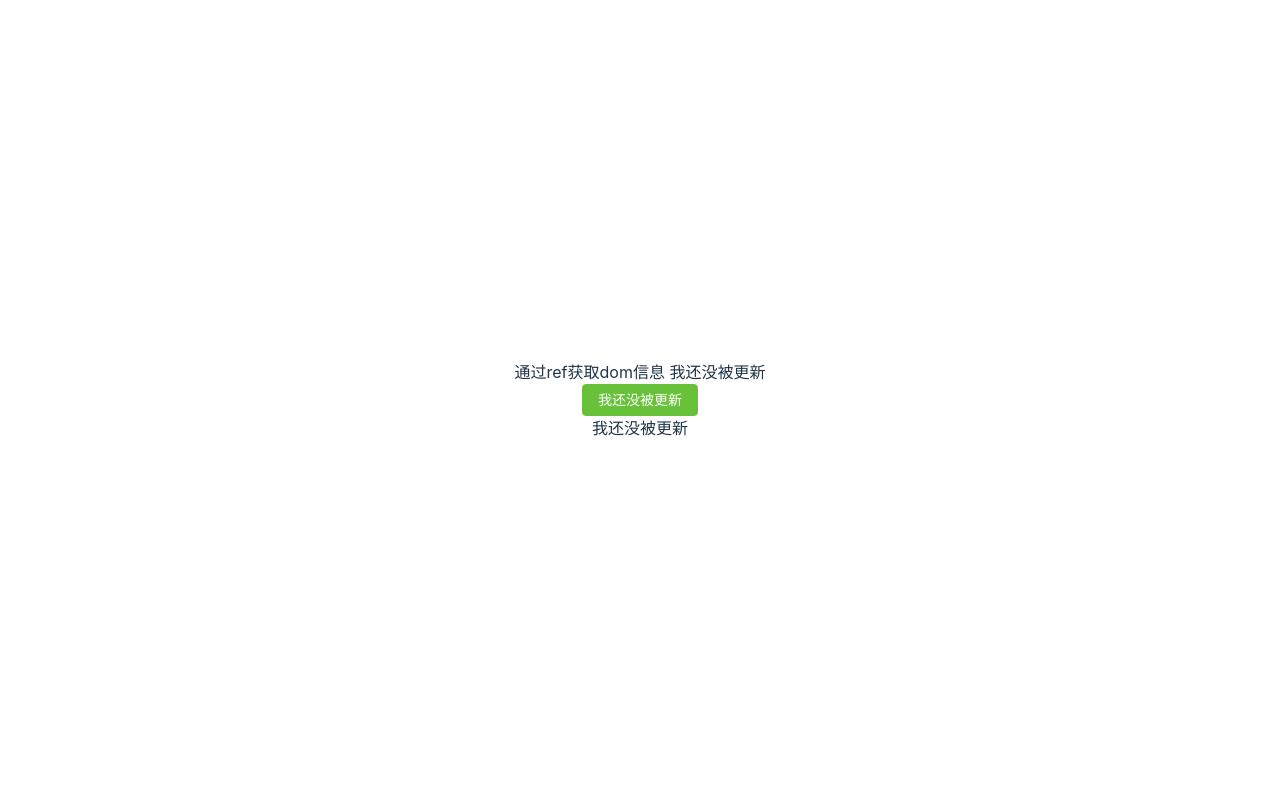
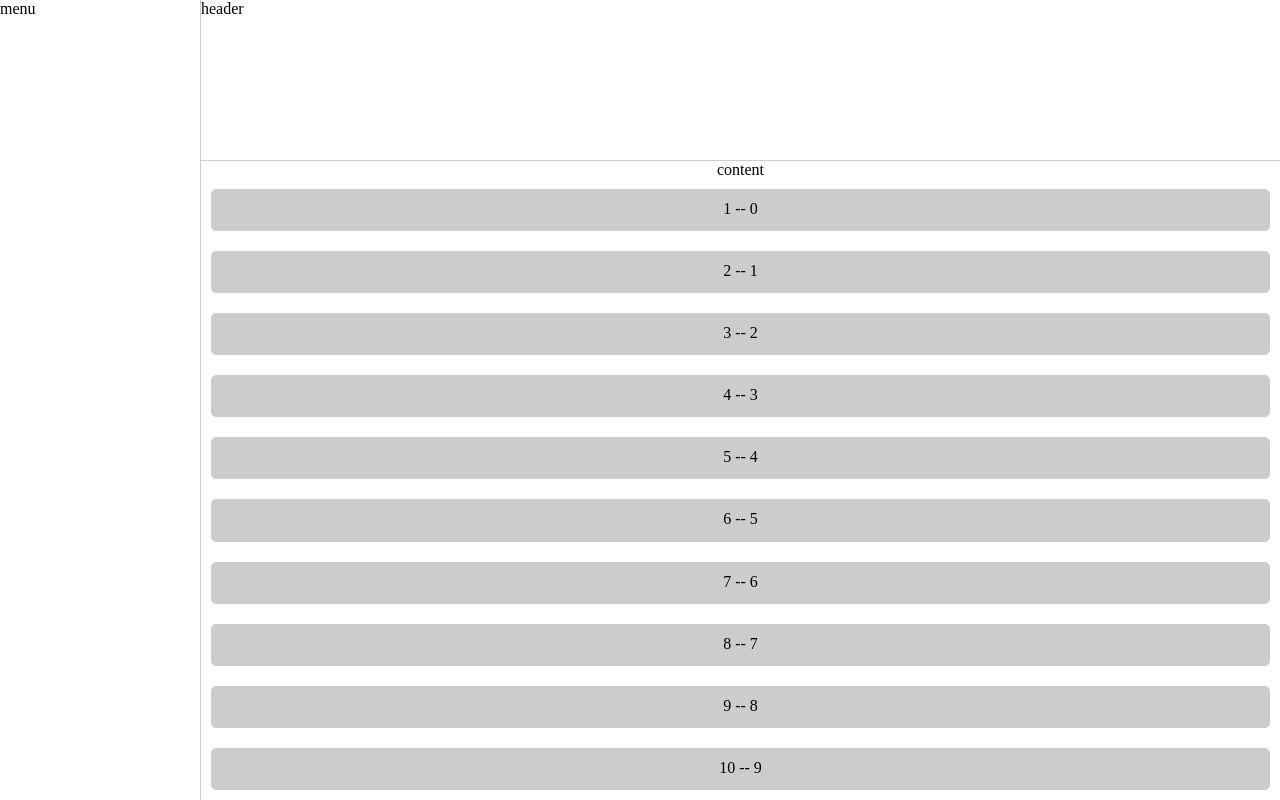
Before and after one commit to rystarts/vue3-learn, a Vue app: page / in a window 1280 px wide. Built offline with nearby package versions, Linux system fonts and the light colour scheme.

Commit message:
learn#230427 Layout

```diff
--- a/package.json
+++ b/package.json
@@ -10,6 +10,7 @@
   },
   "dependencies": {
     "element-plus": "^2.3.4",
+    "sass": "^1.62.1",
     "vue": "^3.2.47"
   },
   "devDependencies": {
--- a/src/App.vue
+++ b/src/App.vue
@@ -1,16 +1,18 @@
 <template>
-  <div>
-    <Life></Life>
-  </div>
+  <Layout></Layout>
 </template>
 
 <script setup lang='ts'>
   // import RefDemo from './components/1-Ref.vue';
   // import ReactiveDemo from './components/2-reactive.vue';
   // import ShoppingDemo from './components/3-shopping.vue';
-  import Life from './components/4-life.vue';
+  // import Life from './components/4-life.vue';
+  import Layout from './components/5-layout.vue';
 </script>
 
-<style scoped>
-
+<style lang="scss">
+// App.vue 一般不加scop 全局生效
+#app {
+  @include bfc
+}
 </style>
--- /dev/null
+++ b/src/bem.scss
@@ -0,0 +1,60 @@
+// $定义变量 !default 没有定义锅其他值就使用默认值
+$namespace: 'ry' !default;
+// bem 的b 块
+$block-sel: '-' !default;
+// element 元素
+$elem-sel: '__' !default;
+// modify 特性
+$mod-sel: '--' !default;
+
+// 以ry开头 比如说块 div  class = 'ry-block'
+
+@mixin b($block) {
+    // 定义 按规则生成 命名空间-传进来的名称 #{} 插值语法
+    $B : #{$namespace + $block-sel + $block};
+
+    // 命中样式 返回
+    .#{$B} {
+        // content相当于占位符 替换真正的样式  slot一样
+        @content;
+    }
+}
+
+// 块内的元素 块为父级 &为
+@mixin e($element) {
+    // 读取父级
+    $selector : &;
+    // 父级的类名 + 双下划线 + 传进来的类名
+    $E : #{$selector + $elem-sel + $element};
+
+    // 生成的类名为  .ry-aaa .ry-aaa__inner
+    // 如果要去除 父级类名 需要加 @at-root
+    @at-root {
+        #{$E} {
+            @content;
+        }
+    }
+
+}
+
+@mixin m($modify) {
+    // 读取父级
+    $selector : &;
+    // 拼装类名
+    $M : #{$selector + $mod-sel + $modify};
+
+    //去除父级类名
+    @at-root {
+        #{$M} {
+            @content;
+        }
+    }
+
+}
+
+// 需要通过配置进行配置 vite.config.ts
+
+@mixin bfc {
+    height: 100%;
+    overflow: hidden;
+}
--- /dev/null
+++ b/src/components/5-layout.vue
@@ -0,0 +1,30 @@
+<template>
+  <div class="ry-box">
+    <div>
+      <Menu></Menu>
+    </div>
+    <div class="ry-box__right">
+      <Header></Header>
+      <Content></Content>
+    </div>
+  </div>
+</template>
+
+<script setup lang='ts'>
+import Menu from '../layout/Menu.vue';
+import Header from '../layout/Header.vue';
+import Content from '../layout/Content.vue';
+</script>
+
+<style scoped lang="scss">
+@include b('box') {
+  // 设置为bfc height 100 / overflow hidden
+  @include bfc;
+  display: flex;
+  @include e('right') {
+    display: flex;
+    flex-direction: column;
+    flex: 1;
+  }
+}
+</style>
--- /dev/null
+++ b/src/layout/Content.vue
@@ -0,0 +1,43 @@
+<template>
+  <div class="ry-content">
+    <div style="text-align: center;">content</div>
+    <div class="ry-content__items" v-for="i,index in num">
+      {{ i }} -- {{ index }}
+    </div>
+  </div>
+</template>
+
+<script setup lang='ts'>
+import {ref} from 'vue';
+const num = ref(10);
+</script>
+
+<style scoped lang="scss">
+@include b('content') {
+  display: flex;
+  flex-direction: column;
+  flex: 1;
+  // 和flex搭配使用 如果内容被裁剪 则显示滚动条
+  overflow: auto;
+  @include e(items) {
+    padding: 10px;
+    margin: 10px;
+    border: 1px solid #ccc;
+    background-color: #ccc;
+    border-radius: 5px;
+    height: 50px;
+    text-align: center;
+  }
+}
+ul {
+  list-style-type: none;
+  margin: 0;
+  padding: 0;
+}
+li {
+
+}
+li:hover {
+  background-color: aquamarine;
+}
+</style>
--- /dev/null
+++ b/src/layout/Header.vue
@@ -0,0 +1,16 @@
+<template>
+  <div class="ry-header">
+    header
+  </div>
+</template>
+
+<script setup lang='ts'>
+
+</script>
+
+<style scoped lang="scss">
+@include b('header') {
+  height: 20%;
+  border-bottom: 1px solid #ccc;
+}
+</style>
--- /dev/null
+++ b/src/layout/Menu.vue
@@ -0,0 +1,17 @@
+<template>
+  <div class="ry-menu">
+    menu
+  </div>
+</template>
+
+<script setup lang='ts'>
+
+</script>
+
+<style scoped lang="scss">
+@include b('menu') {
+  min-width: 200px;
+  border-right: 1px solid #ccc;
+  height: 100%;
+}
+</style>
--- a/src/style.css
+++ b/src/style.css
@@ -1,80 +1,8 @@
-:root {
-  font-family: Inter, system-ui, Avenir, Helvetica, Arial, sans-serif;
-  line-height: 1.5;
-  font-weight: 400;
-
-  color-scheme: light dark;
-  color: rgba(255, 255, 255, 0.87);
-  background-color: #242424;
-
-  font-synthesis: none;
-  text-rendering: optimizeLegibility;
-  -webkit-font-smoothing: antialiased;
-  -moz-osx-font-smoothing: grayscale;
-  -webkit-text-size-adjust: 100%;
+* {
+  padding: 0;
+  margin: 0;
 }
-
-a {
-  font-weight: 500;
-  color: #646cff;
-  text-decoration: inherit;
+html,body {
+  height: 100%;
+  overflow: hidden;
 }
-a:hover {
-  color: #535bf2;
-}
-
-body {
-  margin: 0;
-  display: flex;
-  place-items: center;
-  min-width: 320px;
-  min-height: 100vh;
-}
-
-h1 {
-  font-size: 3.2em;
-  line-height: 1.1;
-}
-
-button {
-  border-radius: 8px;
-  border: 1px solid transparent;
-  padding: 0.6em 1.2em;
-  font-size: 1em;
-  font-weight: 500;
-  font-family: inherit;
-  background-color: #1a1a1a;
-  cursor: pointer;
-  transition: border-color 0.25s;
-}
-button:hover {
-  border-color: #646cff;
-}
-button:focus,
-button:focus-visible {
-  outline: 4px auto -webkit-focus-ring-color;
-}
-
-.card {
-  padding: 2em;
-}
-
-#app {
-  max-width: 1280px;
-  margin: 0 auto;
-  padding: 2rem;
-  text-align: center;
-}
-
-@media (prefers-color-scheme: light) {
-  :root {
-    color: #213547;
-    background-color: #ffffff;
-  }
-  a:hover {
-    color: #747bff;
-  }
-  button {
-    background-color: #f9f9f9;
-  }
-}
--- a/vite.config.ts
+++ b/vite.config.ts
@@ -4,4 +4,15 @@ import vue from '@vitejs/plugin-vue'
 // https://vitejs.dev/config/
 export default defineConfig({
   plugins: [vue()],
+  // 给css配置
+  css: {
+    // 给css的预处理器配置
+    preprocessorOptions: {
+      // 给css的预处理器配置sass
+      scss:{
+        //配置路径
+        additionalData : '@import "./src/bem.scss";'
+      }
+    }
+  }
 })
```
Also changed, not shown: 2 other files (tests, documents, lock files or other folders).
